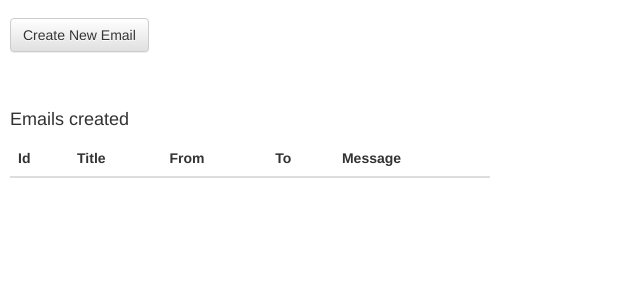
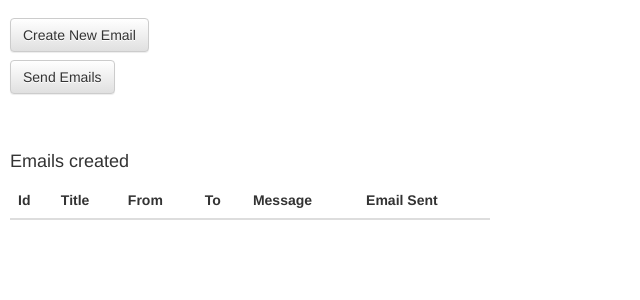
Before and after one commit to tankbell/emailData, a Flask app: page / in a window 1280 px wide. Shown: the top 300 px of the page, without its empty margins (0-640 px from the left). Run offline with Flask 2, Linux system fonts and the light colour scheme; data that the repository does not hold is empty; parts of the project's set-up code (start-up, migrations or seed data) failed here and were passed over; some libraries are stand-ins or nearby versions.

Commit message:
email support

```diff
--- a/app.py
+++ b/app.py
@@ -1,12 +1,23 @@
 
 import os
+import time
+import json
+import requests
+import sendgrid
+from collections import OrderedDict
 from flask import Flask, render_template, request, redirect
 from flask.ext.sqlalchemy import SQLAlchemy
+from rq import Queue
+from rq.job import Job
+from send_email_worker import conn
+from sendgrid import SendGridAPIClient
+from sendgrid.helpers.mail import *
 
 app = Flask(__name__)
 app.config.from_object(os.environ['APP_SETTINGS'])
 app.config['SQLALCHEMY_TRACK_MODIFICATIONS'] = False
 db = SQLAlchemy(app)
+q = Queue(connection=conn)
 
 from models import EmailData
 
@@ -65,12 +76,15 @@ def create_email():
     from_email = request.form.get('from_email')
     to_email = request.form.get('to_email')
     email_message = request.form.get('email_message')
+    email_sent = "False"
 
-    emailData = EmailData(title, from_email, to_email, email_message)
-    db.session.add(emailData)
-    db.session.commit()
-
-    emails = EmailData.query.all();
+    emailData = EmailData(title, from_email, to_email, email_message, email_sent)
+    # Future Work : Add proper error handling here.
+    try:
+        db.session.add(emailData)
+        db.session.commit()
+    except Exception as e:
+        print(e)
     return redirect("/")
 
 # POST method for deleting an email record
@@ -83,5 +97,63 @@ def delete():
     db.session.commit()
     return redirect("/")
 
+# GET api for getting all the email data
+@app.route("/v1.0/emails", methods=['GET'])
+def get_emails():
+    emails = EmailData.query.all();
+    return to_array(emails)
+
+def to_array(all_emails):
+    e = [ em.asdict() for em in all_emails ]
+    return json.dumps(e)
+
+def send_emails(email_key,id,title, from_email, to_email, email_message, email_sent):
+    sg = sendgrid.SendGridAPIClient(email_key)
+    data = {
+    "personalizations": [
+     {
+      "to": [
+        {
+          "email": to_email
+        }
+       ],
+      "subject": title
+     }
+    ],
+    "from": {
+      "email": from_email
+    },
+    "content": [
+     {
+      "type": "text/plain",
+      "value": email_message
+     }
+    ]
+    }
+    response = sg.client.mail.send.post(request_body=data)
+    rc = response.status_code
+    print(rc)
+    if (rc == 202):
+        email = EmailData.query.filter_by(id=id).first()
+        print (email.email_message)
+        print (email.email_sent)
+        email.email_sent = "True"
+        db.session.commit()
+
+
+
+@app.route('/v1.0/emails/publish')
+def publish_to_queue():
+    email_api_key = os.environ.get('SENDGRID_API_KEY')
+    emails = EmailData.query.all();
+    for email in emails:
+        if email.email_sent=="True":
+            continue
+        q.enqueue_call(func=send_emails,
+            args=(email_api_key,email.id,email.title, email.from_email, email.to_email, email.email_message, email.email_sent),
+            result_ttl=5000)
+    return redirect("/")
+
+
 if __name__ == '__main__':
     app.run()
--- /dev/null
+++ b/send_email_worker.py
@@ -0,0 +1,15 @@
+import os
+
+import redis
+from rq import Worker, Queue, Connection
+
+listen = ['default']
+
+redis_url = os.getenv('REDISTOGO_URL', 'redis://localhost:6379')
+
+conn = redis.from_url(redis_url)
+
+if __name__ == '__main__':
+    with Connection(conn):
+        worker = Worker(list(map(Queue, listen)))
+        worker.work()
--- a/templates/emails.html
+++ b/templates/emails.html
@@ -6,6 +6,9 @@
 {% block content %}
     <p class="navbar-btn">
         <a href="/create_form" class="btn btn-default">Create New Email</a>
+    </p>
+    <p class="navbar-btn">
+        <a href="/v1.0/emails/publish" class="btn btn-default">Send Emails</a>
     </p>
     <br></br>
   <h4>Emails created</h4>
@@ -17,6 +20,7 @@
       <th>From</th>
       <th>To</th>
       <th>Message</th>
+      <th>Email Sent</th>
   </tr>
   </thead>
   <tbody>
@@ -27,6 +31,7 @@
         <td>{{ email.from_email }}</td>
         <td>{{ email.to_email }}</td>
         <td>{{ email.email_message }}</td>
+        <td>{{ email.email_sent}}</td>
         <td>
             <form method="POST" action="/update_form" style="display: inline">
                 <input type="hidden" value="{{email.id}}" name="id">
```
Also changed, not shown: migrations/versions/b1ec63b3a03e_.py (added, +28 -0 lines), models.py (+14 -1 lines), requirements.txt (+185 -4 lines), 3 other files.
